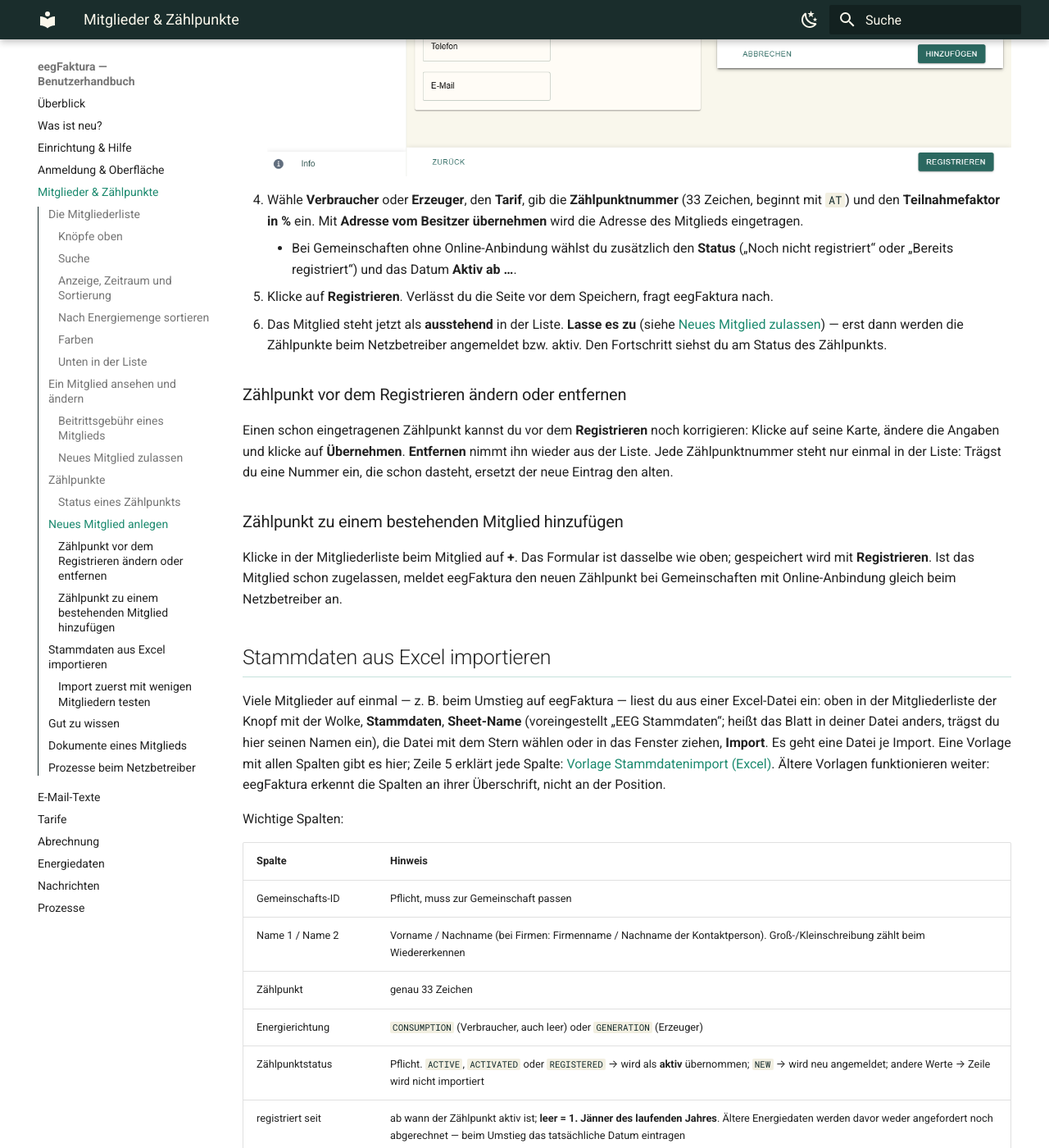
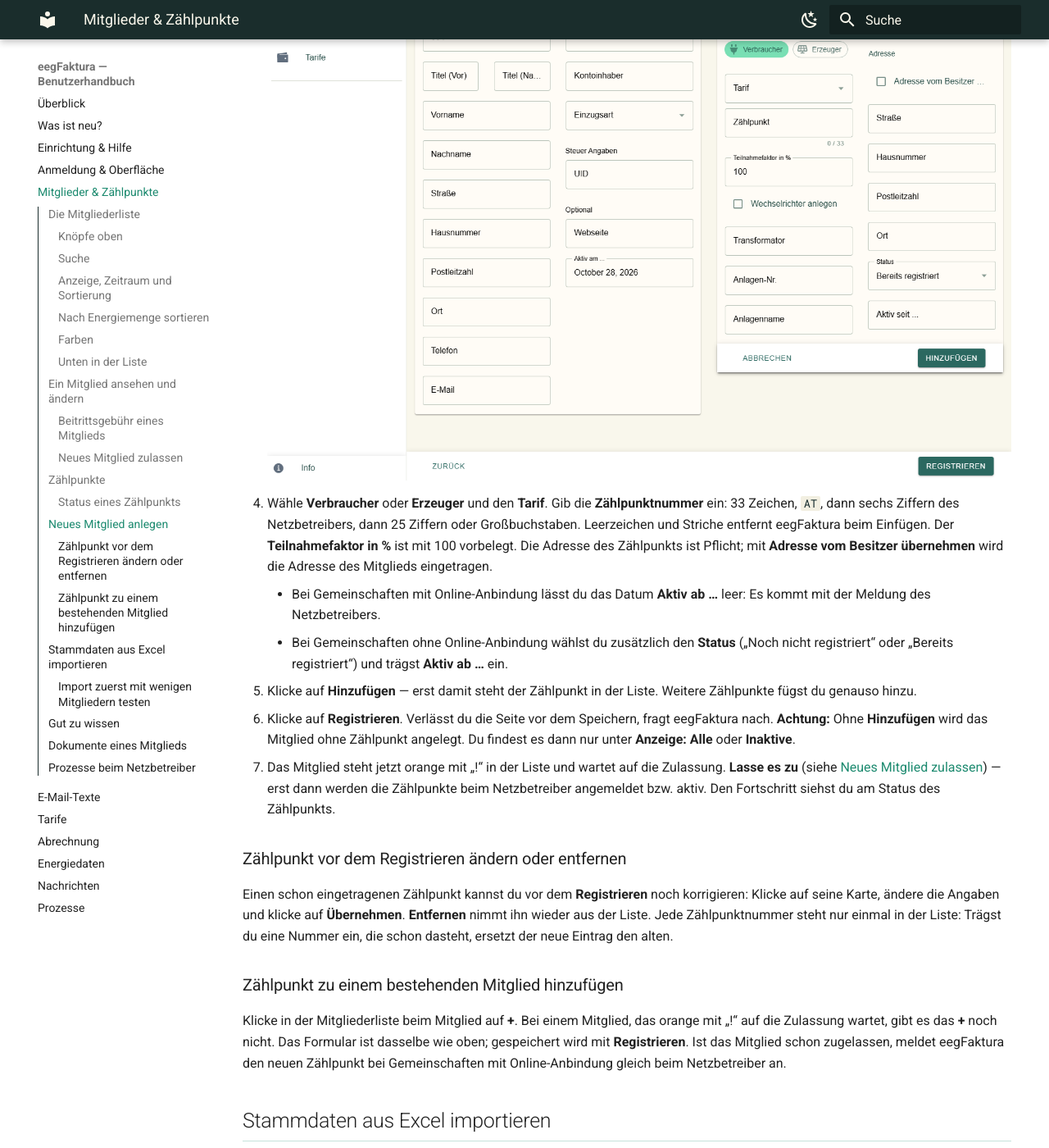
Before and after one commit to eegfaktura/eegfaktura-user-guide, an MkDocs documentation site: the page built from docs/02-mitglieder-zaehlpunkte.md, in a window 1280 px wide and 1400 px high, scrolled down 10573 px. Shown: the whole window at 82% size. Built offline with MkDocs 1.6.1 and Material for MkDocs 9.7.7, drawn with Linux system fonts in a browser that asks for light colours; some of the changed text lies outside the part shown.

Commit message:
docs(mitglieder): register steps, Aktiv am, colours, import hints (review 2026-11-26, W-261126-mm1)
Co-Authored-By: Claude Opus 5.5 <noreply@anthropic.com>

```diff
--- a/docs/02-mitglieder-zaehlpunkte.md
+++ b/docs/02-mitglieder-zaehlpunkte.md
@@ -8,8 +8,10 @@ Unter **Mitglieder** verwaltest du die Mitglieder deiner Gemeinschaft und ihre Z
 
 Jedes Mitglied steht mit seinem Namen und dahinter in Klammern seiner Mitgliedsnummer in der Liste, z. B.
 „Max Mustermann (001)“; ein Mitglied ohne Nummer nur mit dem Namen. Darunter steht eine Karte je **Zählpunkt** mit
-der Energiemenge im gewählten Zeitraum. Das Symbol zeigt die Richtung: ein **Stecker** für Verbrauch, ein **Solarmodul** für Erzeugung.
-Der Balken unter dem Wert zeigt den Anteil des Zählpunkts.
+der Energiemenge im gewählten Zeitraum. Das Symbol zeigt die Richtung: ein **Stecker** für Verbrauch, ein
+**Solarmodul** für Erzeugung. Abgewiesene, aufgehobene, ungültige und inaktive Zählpunkte tragen stattdessen ein „!“.
+Der Balken unter dem Wert zeigt, welcher Teil des Verbrauchs aus der Gemeinschaft kam bzw. welcher Teil der Erzeugung
+in die Gemeinschaft ging. Ein neuer Zählpunkt (orange) hat noch keinen Wert und keinen Balken.
 
 ### Knöpfe oben
 
@@ -17,7 +19,7 @@ Der Balken unter dem Wert zeigt den Anteil des Zählpunkts.
 |-------|----------|
 | Lupe | **Suche**: blendet ein Suchfeld ein, die Liste filtert beim Tippen |
 | Wolke mit Pfeil nach oben | **Import**: Stammdaten (Mitglieder und Zählpunkte) aus einer Excel-Datei einlesen; bei Gemeinschaften ohne Online-Anbindung auch Energiedaten |
-| Pfeil nach unten | **Export**: Daten für einen Zeitraum herunterladen |
+| Pfeil nach unten | **Export**: Energiedaten für einen Zeitraum oder die Stammdaten herunterladen |
 | Plus | **Neues Mitglied** anlegen (siehe unten) |
 
 ### Suche
@@ -87,11 +89,15 @@ Gemeinschaft, beim Erzeuger die Einspeisung in die Gemeinschaft.
 | Farbe des Zählpunkts | Bedeutung |
 |----------------------|-----------|
 | Dunkelgrün | Zählpunkt ist aktiv (oder inaktiv mit früheren Daten) |
-| Orange | Anmeldung läuft noch, z. B. wartet eegFaktura auf den Netzbetreiber oder auf die Zustimmung des Mitglieds |
-| Rot | vom Netzbetreiber abgewiesen, aufgehoben oder ungültig |
+| Orange | neu angelegt und noch nicht angemeldet, oder eegFaktura wartet auf die Zustimmung des Mitglieds |
+| Rot | vom Netzbetreiber abgewiesen, aufgehoben oder ungültig; derzeit auch, solange die erste Antwort oder die Abschlussmeldung des Netzbetreibers noch aussteht |
 
-Ein Mitglied, das noch zugelassen werden muss, steht orange mit einem „!“ in der Liste. Steht neben einem Namen
-grau „inaktiv“, hat das Mitglied keinen aktiven Zählpunkt mehr.
+Rot heißt also nicht immer, dass etwas zu tun ist. Was gerade gilt, sagt der Hinweis beim Zählpunkt (siehe
+[Status eines Zählpunkts](#status-eines-zahlpunkts)).
+
+Ein Mitglied, das noch zugelassen werden muss, steht orange mit einem „!“ in der Liste; bei einem importierten
+Mitglied sind nur die Zählpunkte orange. Steht neben einem Namen grau „inaktiv“, hat das Mitglied keinen aktiven
+Zählpunkt mehr.
 
 ### Unten in der Liste
 
@@ -127,7 +133,9 @@ Ein Klick auf ein Mitglied öffnet rechts seine Daten, zunächst mit dem ersten
   der Rechnung und im Stammdaten-Export.
 - **Optionals**: Mitglied seit.
 
-Änderungen werden gespeichert, sobald du ein Feld verlässt.
+Änderungen werden gespeichert, sobald du ein Feld verlässt. Über dem Formular steht, ob alles gespeichert ist
+(„Alle Änderungen gespeichert“). Ein ungültiges Feld wird nicht gespeichert; eegFaktura markiert es und fragt nach,
+bevor du das Mitglied verlässt. Ist die E-Mail-Adresse ungültig, steht neben dem Namen „E-Mail ungültig“.
 
 ### Beitrittsgebühr eines Mitglieds
 
@@ -177,9 +185,12 @@ der Liste und wartet auf die Zulassung. Rechts fragt eegFaktura: „Möchtest du
   Mitglied aufgenommen.
 - **Nein, Löschen** löscht das Mitglied mit allen Zählpunkten. Das lässt sich nicht rückgängig machen.
 
-Erst mit dem Zulassen meldet eegFaktura die Zählpunkte bei Gemeinschaften mit Online-Anbindung beim Netzbetreiber
-an. Zählpunkte werden immer online beim Netzbetreiber angemeldet; das Mitglied bestätigt danach die Datenfreigabe.
-Bei Gemeinschaften ohne Online-Anbindung werden sie damit aktiv.
+Was das Zulassen bewirkt, hängt von der Gemeinschaft ab:
+
+- **Mit Online-Anbindung:** eegFaktura meldet die angehakten Zählpunkte beim Netzbetreiber an; das Mitglied bestätigt
+  danach die Datenfreigabe. Vor dem Zulassen wird nichts angemeldet. Einen nicht angehakten Zählpunkt meldest du
+  später unter **Prozesse → Zählpunkt aktivieren** an.
+- **Ohne Online-Anbindung:** Alle Zählpunkte des Mitglieds werden mit dem Zulassen aktiv.
 
 ## Zählpunkte
 
@@ -187,9 +198,10 @@ Ein Klick auf eine Zählpunkt-Karte zeigt dessen Daten. Über dem Zählpunkt ste
 daneben **verschiebt** den Zählpunkt zu einem anderen Mitglied (bisherige Rechnungen bleiben beim alten Mitglied).
 
 - **Details und Adresse**: Richtung, Tarif, Zählpunktnummer, Teilnahmefaktor, Wechselrichter, Transformator,
-  Anlagen-Nr., Anlagenname und die Adresse des Zählpunkts.
+  Anlagen-Nr., Anlagenname, die Adresse des Zählpunkts und das Datum **Aktiv ab …**; je nach Gemeinschaft auch
+  Verteilungsfaktor und Netzbetreiber.
 - **Zählpunkt aktiv**: zeigt, ob der Zählpunkt aktiv ist (nur Anzeige).
-- **Energiedaten**: ein Diagramm der Energiedaten des Zählpunkts (nur bei aktiven Zählpunkten).
+- **Energiedaten**: ein Diagramm der Energiedaten des Zählpunkts (bei aktiven und früher aktiven Zählpunkten).
 
 Die **Richtung** (Verbraucher/Erzeuger) eines angemeldeten Zählpunkts ist gesperrt. Ein EEG-Admin kann sie über das
 Pfeil-Symbol ändern; eegFaktura warnt vorher, denn die Änderung wird **nicht** an den Netzbetreiber gemeldet.
@@ -212,11 +224,11 @@ Ist ein Zählpunkt nicht aktiv, steht über den Details ein Hinweis zum Stand:
 | Zählpunkt wurde archiviert. | Der Zählpunkt ist abgeschlossen und nur noch zur Ansicht da. |
 | Zählpunkt hat eine Warnung, bitte die Prozess History prüfen. | Beim Netzbetreiber gab es eine Unstimmigkeit, siehe **Prozesse → Prozess History**. |
 
-Bei Abweisung oder Nichtannahme steht der **Grund** fett darunter, z. B. „Kunde hat Datenfreigabe abgelehnt“. Danach
+Bei Abweisung oder Nichtannahme steht der **Grund** fett dahinter, z. B. „Kunde hat Datenfreigabe abgelehnt“. Danach
 richtest du dich: Ist der Fehler behoben (z. B. Nummer korrigiert), meldest du den Zählpunkt unter
 **Prozesse → Zählpunkt aktivieren** erneut an.
 
-Einen ungültigen Zählpunkt, der nie angemeldet wurde, kannst du hier mit **Löschen** entfernen.
+Einen nicht angenommenen Zählpunkt, der noch nie aktiv war, kannst du hier mit **Löschen** entfernen.
 
 ## Neues Mitglied anlegen
 
@@ -227,19 +239,29 @@ Lege zuerst die [Tarife](04-tarife.md) an — beim Zählpunkt wählst du einen d
     ![Neues Mitglied](images/mitglied-anlegen.png)
 
 2. Wähle **Privat** oder **Firma** und fülle **Allgemeines** aus. Pflicht sind Vorname und Nachname (bzw.
-   Firmenname), Straße, Hausnummer, Postleitzahl, Ort, E-Mail und die **Einzugsart**. Die **Mitglieds-Nr** ist
+   Firmenname), Straße, Hausnummer, Postleitzahl, Ort, E-Mail und die **Einzugsart**; bei **CORE** und **B2B** auch
+   IBAN, Kontoinhaber, Mandatsreferenz (mit der Mitglieds-Nr vorbelegt) und Mandatsdatum. Die **Mitglieds-Nr** ist
    mit der nächsten freien Nummer vorbelegt.
+    - Unter **Optional** steht das Datum **Aktiv am …**, vorbelegt mit heute. eegFaktura speichert es als „Mitglied
+      seit“ und meldet die Zählpunkte beim Zulassen ab diesem Tag beim Netzbetreiber an, frühestens ab morgen.
 3. Jedes Mitglied braucht mindestens einen Zählpunkt: Klicke auf **Zählpunkt hinzufügen**.
 
     ![Zählpunkt beim neuen Mitglied](images/mitglied-anlegen-zaehlpunkt.png)
 
-4. Wähle **Verbraucher** oder **Erzeuger**, den **Tarif**, gib die **Zählpunktnummer** (33 Zeichen, beginnt mit
-   `AT`) und den **Teilnahmefaktor in %** ein. Mit **Adresse vom Besitzer übernehmen** wird die Adresse des
-   Mitglieds eingetragen.
+4. Wähle **Verbraucher** oder **Erzeuger** und den **Tarif**. Gib die **Zählpunktnummer** ein: 33 Zeichen, `AT`,
+   dann sechs Ziffern des Netzbetreibers, dann 25 Ziffern oder Großbuchstaben. Leerzeichen und Striche entfernt
+   eegFaktura beim Einfügen. Der **Teilnahmefaktor in %** ist mit 100 vorbelegt. Die Adresse des Zählpunkts ist
+   Pflicht; mit **Adresse vom Besitzer übernehmen** wird die Adresse des Mitglieds eingetragen.
+    - Bei Gemeinschaften mit Online-Anbindung lässt du das Datum **Aktiv ab …** leer: Es kommt mit der Meldung des
+      Netzbetreibers.
     - Bei Gemeinschaften ohne Online-Anbindung wählst du zusätzlich den **Status** („Noch nicht registriert“ oder
-      „Bereits registriert“) und das Datum **Aktiv ab …**.
-5. Klicke auf **Registrieren**. Verlässt du die Seite vor dem Speichern, fragt eegFaktura nach.
-6. Das Mitglied steht jetzt als **ausstehend** in der Liste. **Lasse es zu** (siehe
+      „Bereits registriert“) und trägst **Aktiv ab …** ein.
+5. Klicke auf **Hinzufügen** — erst damit steht der Zählpunkt in der Liste. Weitere Zählpunkte fügst du genauso
+   hinzu.
+6. Klicke auf **Registrieren**. Verlässt du die Seite vor dem Speichern, fragt eegFaktura nach.
+   **Achtung:** Ohne **Hinzufügen** wird das Mitglied ohne Zählpunkt angelegt. Du findest es dann nur unter
+   **Anzeige: Alle** oder **Inaktive**.
+7. Das Mitglied steht jetzt orange mit „!“ in der Liste und wartet auf die Zulassung. **Lasse es zu** (siehe
    [Neues Mitglied zulassen](#neues-mitglied-zulassen)) — erst dann werden die Zählpunkte beim Netzbetreiber
    angemeldet bzw. aktiv. Den Fortschritt siehst du am Status des Zählpunkts.
 
@@ -251,16 +273,16 @@ nur einmal in der Liste: Trägst du eine Nummer ein, die schon dasteht, ersetzt
 
 ### Zählpunkt zu einem bestehenden Mitglied hinzufügen
 
-Klicke in der Mitgliederliste beim Mitglied auf **+**. Das Formular ist dasselbe wie oben; gespeichert wird mit
-**Registrieren**. Ist das Mitglied schon zugelassen, meldet eegFaktura den neuen Zählpunkt bei Gemeinschaften mit
+Klicke in der Mitgliederliste beim Mitglied auf **+**. Bei einem Mitglied, das orange mit „!“ auf die Zulassung
+wartet, gibt es das **+** noch nicht. Das Formular ist dasselbe wie oben; gespeichert wird mit **Registrieren**. Ist das Mitglied schon zugelassen, meldet eegFaktura den neuen Zählpunkt bei Gemeinschaften mit
 Online-Anbindung gleich beim Netzbetreiber an.
 ## Stammdaten aus Excel importieren
 
 Viele Mitglieder auf einmal — z. B. beim Umstieg auf eegFaktura — liest du aus einer Excel-Datei ein: oben in der
 Mitgliederliste der Knopf mit der Wolke, **Stammdaten**, **Sheet-Name** (voreingestellt „EEG Stammdaten“; heißt das
 Blatt in deiner Datei anders, trägst du hier seinen Namen ein), die Datei mit dem Stern wählen oder in das Fenster
-ziehen, **Import**. Es geht eine Datei je Import. Eine Vorlage mit allen Spalten gibt es hier; Zeile 5 erklärt jede
-Spalte:
+ziehen, **Import**. Es geht eine Datei je Import. Eine Vorlage mit allen Spalten gibt es hier; Zeile 5 erklärt die
+wichtigsten Spalten:
 [Vorlage Stammdatenimport (Excel)](https://github.com/eegfaktura/eegfaktura-backend/raw/master/tests/261124-vorlage-import-stammdaten.xlsx).
 Ältere Vorlagen funktionieren weiter: eegFaktura erkennt die Spalten an ihrer Überschrift, nicht an der Position.
 
@@ -269,14 +291,16 @@ Wichtige Spalten:
 | Spalte | Hinweis |
 |--------|---------|
 | Gemeinschafts-ID | Pflicht, muss zur Gemeinschaft passen |
-| Name 1 / Name 2 | Vorname / Nachname (bei Firmen: Firmenname / Nachname der Kontaktperson). Groß-/Kleinschreibung zählt beim Wiedererkennen |
+| Name 1 / Name 2 | Vorname / Nachname (bei Firmen: Firmenname / Nachname der Kontaktperson). Groß-/Kleinschreibung zählt beim Wiedererkennen. Ist „Name 1“ leer, muss „Name 2“ „Nachname Vorname“ enthalten |
+| BusinessRole | `business` für eine Firma, sonst privat |
+| Mitglied seit | Excel-Datum oder `TT.MM.JJJJ`; leer = heute |
 | Zählpunkt | genau 33 Zeichen |
 | Energierichtung | `CONSUMPTION` (Verbraucher, auch leer) oder `GENERATION` (Erzeuger) |
 | Zählpunktstatus | Pflicht. `ACTIVE`, `ACTIVATED` oder `REGISTERED` → wird als **aktiv** übernommen; `NEW` → wird neu angemeldet; andere Werte → Zeile wird nicht importiert |
 | registriert seit | ab wann der Zählpunkt aktiv ist; **leer = 1. Jänner des laufenden Jahres**. Ältere Energiedaten werden davor weder angefordert noch abgerechnet — beim Umstieg das tatsächliche Datum eintragen |
 | Zugeteilte Menge in Prozent | Teilnahmefaktor (1–100); leer oder 0 wird 100 % |
 | email | mehrere Adressen mit `;` trennen; ist eine Adresse ungültig, wird das Mitglied ohne E-Mail angelegt (mit Hinweis) |
-| Einzugsart | `CORE`, `B2B` oder `Kein SEPA` |
+| Einzugsart | `CORE`, `B2B` oder `Kein SEPA`. Leer: kein Einzug; hat das Mitglied eine IBAN, kommt ein Hinweis |
 | MandatRef | Mandatsreferenz für die Lastschrift. Leer: Die Abrechnung nimmt die Mitgliedsnummer. Die Bank nimmt sie nur ohne Leerzeichen und Umlaute an (höchstens 35 Zeichen) – sonst die Mandatsreferenz ausfüllen |
 | MandatDat | Datum, an dem das Mitglied das Mandat unterschrieben hat (Excel-Datum oder `TT.MM.JJJJ`); bei `CORE` und `B2B` immer ausfüllen |
 | ObjektName | wird als Anlagenname übernommen |
@@ -290,10 +314,21 @@ So verhält sich der Import:
 - Ein Mitglied mit gleichem Vor- und Nachnamen wie ein vorhandenes gilt als **dasselbe**: Es bekommt die Zählpunkte
   aus der Datei, seine übrigen Daten werden **nicht** geändert. Hat es einen dieser Zählpunkte schon, wird für dieses
   Mitglied nichts importiert (Fehler unter Nachrichten) — nimm dann nur die neuen Zählpunkte in die Datei.
+- Zählpunkte mit `NEW` bei einem schon zugelassenen Mitglied legt der Import nur an. Melde sie danach unter
+  **Prozesse → Zählpunkt aktivieren** an.
 - Ein Fehler betrifft nur das jeweilige Mitglied; die übrigen Zeilen werden trotzdem importiert. Datumsfelder dürfen
   Excel-Datum oder Text (`TT.MM.JJJJ`) sein.
 - Hinweise und Fehler (z. B. doppelte Mitgliedsnummer, Zählpunkt mit falscher Länge) kommen als Nachricht
-  **„Excel Stammdaten importiert — Hinweise: …“** unter [Nachrichten](07-nachrichten.md).
+  **„Excel Stammdaten importiert — Hinweise: …“** unter [Nachrichten](07-nachrichten.md). Die Hinweise stehen
+  derzeit großteils auf Englisch. Die häufigsten:
+    - „Rows skipped: 'Gemeinschafts-ID' …“: Die Gemeinschafts-ID fehlt oder passt nicht zu deiner Gemeinschaft.
+    - „Len not equal 33“: Die Zählpunktnummer hat nicht 33 Zeichen.
+    - „Participant has wrong status“: Der Zählpunktstatus ist leer oder kein erlaubter Wert.
+    - „unknown 'Energierichtung'“: Erlaubt sind `CONSUMPTION` und `GENERATION`.
+    - „no active tariff named …“: Einen aktiven Tarif mit diesem Namen gibt es nicht.
+    - „MitgliedsNr … is already assigned …“ oder „… is used by several members“: Die Mitgliedsnummer ist schon
+      vergeben oder steht in der Datei bei mehreren Mitgliedern.
+    - „… have no direct debit type“: Mitglieder mit IBAN, aber ohne Einzugsart; sie werden nicht eingezogen.
 - Einzugsart, Mandatsreferenz, Mandatsdatum und Mitgliedstarif gelten nur für Mitglieder, die der Import neu
   anlegt. Der Zählpunkttarif gilt für jeden neu angelegten Zählpunkt, auch bei einem schon vorhandenen Mitglied.
 - Einen unbekannten Tarifnamen oder einen Tarif der falschen Art meldet der Import; das Mitglied bzw. der Zählpunkt
@@ -330,7 +365,8 @@ Netzbetreiber.
 - In der Mitgliederliste jedes Testmitglied öffnen: Name, Adresse, E-Mail, Bankverbindung und Einzugsart, die
   Zählpunkte mit Energierichtung, Teilnahmefaktor und Anlagenname.
 
-**4. Testmitglieder wieder löschen.** Die Testmitglieder stehen orange mit „!“ in der Liste. Öffne jedes. Rechts steht
+**4. Testmitglieder wieder löschen.** Bei den Testmitgliedern sind die Zählpunkte orange, der Name selbst ist es
+bei importierten Mitgliedern nicht. Öffne jedes. Rechts steht
 die Frage „Möchtest du *Nachname* in deine EEG aufnehmen?“ (siehe [Neues Mitglied zulassen](#neues-mitglied-zulassen)).
 Klicke auf **Nein, Löschen** und bestätige die Rückfrage mit **Löschen**. Lösche **alle** Testmitglieder. Ein
 übrig gebliebenes Testmitglied würde der große Import nicht mehr richtigstellen (siehe unten).
@@ -381,7 +418,9 @@ Gut zu wissen:
 - **Zählpunkt schon vergeben:** Ist ein Zählpunkt schon einem anderen Mitglied deiner Gemeinschaft zugeordnet, lässt
   er sich nicht noch einmal anlegen. Verschiebe ihn beim anderen Mitglied mit dem Pfeilkreuz oder melde ihn dort ab.
   Hat das Mitglied den Zählpunkt schon (z. B. inaktiv nach einer Abmeldung), meldest du ihn unter
-  **Prozesse → Zählpunkt aktivieren** wieder an.
+  **Prozesse → Zählpunkt aktivieren** wieder an. War der Zählpunkt bei diesem Mitglied schon einmal angelegt und
+  wurde verschoben oder archiviert, lässt er sich dort nicht neu anlegen — wende dich an den
+  [Support](einrichtung-hilfe.md#hilfe-und-support).
 - **Ein Zählpunkt wechselt den Besitzer** (z. B. Mieterwechsel): Verschiebe ihn mit dem Pfeilkreuz zum neuen Mitglied
   oder melde ihn beim alten ab und beim neuen an; bisherige Rechnungen bleiben beim alten Mitglied.
 - **Teilnahmefaktor:** 1 bis 100 %. Nimmt ein Zählpunkt an mehreren Gemeinschaften teil, darf die Summe 100 % nicht
@@ -396,7 +435,8 @@ Unter **Dokumente** legst du Unterlagen zum Mitglied ab, z. B. den unterschriebe
 
 - Mit **Datei auswählen** fügst du eine Datei hinzu; du kannst auch mehrere Dateien auf einmal in das Fenster ziehen.
   Andere Dateiarten nimmt eegFaktura nicht und nennt sie in einem Hinweis. Mit dem Papierkorb nimmst du eine Datei
-  wieder aus der Liste; **Hochladen** lädt alle hoch.
+  wieder aus der Liste; **Hochladen** lädt alle hoch. Zeigt die Dateiauswahl eine `.jpg`-Datei nicht an, ziehe sie
+  in das Fenster.
 - Ziehst du Dateien direkt auf den Bereich **Verträge** eines Mitglieds, öffnet sich das Fenster gleich mit diesen
   Dateien. Hochgeladen wird erst mit **Hochladen**.
 
```
Also changed, not shown: other parts of docs/02-mitglieder-zaehlpunkte.md (+2 -1 lines).
